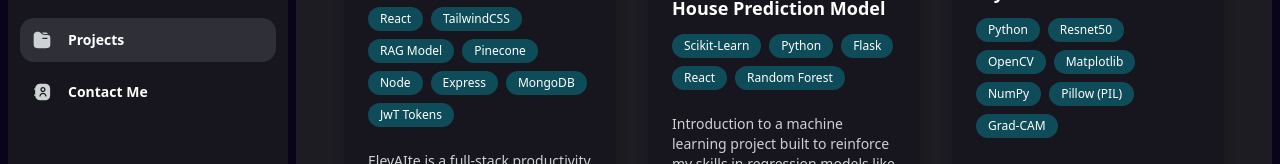
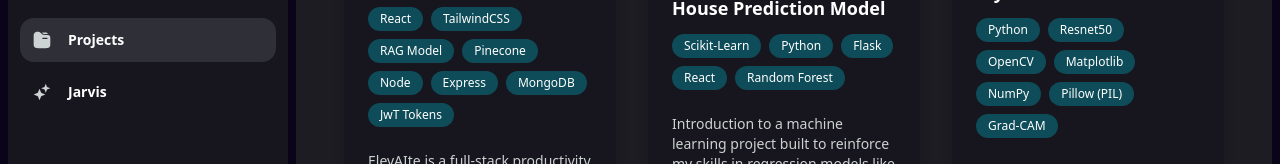
Before and after one commit to Traman2/TejasPortfolioWebsite, a React (Vite) app in the folder client/: page /Project in a window 1280 px wide. Shown: the part 351-515 px from the top of the page. Built offline with nearby package versions, Linux system fonts and the light colour scheme; no server answers.

Commit message:
added jarvis to sidebar

```diff
--- a/client/src/Desktop/ChatbotModal.tsx
+++ b/client/src/Desktop/ChatbotModal.tsx
@@ -10,7 +10,7 @@
     const [closing, setClosing] = useState(false);
     const [inputValue, setInputValue] = useState("");
     const [messages, setMessages] = useState([
-        { sender: 'bot', text: "Hello, I'm Jarvis! How can I help you today?" },
+        { sender: 'bot', text: "Hello, I'm Jarvis! Ask me anything about Tejas's Portfolio and Resume?" },
     ]);
     const [isThinking, setIsThinking] = useState(false);
     const messagesEndRef = useRef<HTMLDivElement>(null);
--- a/client/src/Desktop/SocketLayout.tsx
+++ b/client/src/Desktop/SocketLayout.tsx
@@ -29,7 +29,7 @@
   return (
     <>
       <div className="bg-[#090419] h-screen w-screen p-2 flex gap-2">
-        <Sidebar activePage={activePage} />
+        <Sidebar activePage={activePage} openModal={() => setModalOpen(true)} />
 
         <div className="flex-1 rounded-md overflow-y-auto scrollbar-hide h-full">
           {renderPage()}
--- a/client/src/components/Desktop/Sidebar.tsx
+++ b/client/src/components/Desktop/Sidebar.tsx
@@ -1,15 +1,10 @@
 import { useNavigate } from "react-router-dom";
-import {
-  Tooltip,
-  TooltipContent,
-  TooltipTrigger,
-} from "@/components/ui/tooltip";
-
 interface Props {
   activePage: string;
+  openModal: () => void;
 }
 
-export default function Sidebar({ activePage }: Props) {
+export default function Sidebar({ activePage, openModal }: Props) {
   const navigate = useNavigate();
 
   return (
@@ -67,8 +62,7 @@
             <h1 className="text-md mb-2 text-center">Navigation Menu</h1>
             <button onClick={() => navigate("/")}>
               <div
-                className={`cursor-pointer flex gap-4 rounded-xl ${
-                  activePage === "" ? "bg-[#2F2F38]" : "hover:bg-[#2F2F38]"
+                className={`cursor-pointer flex gap-4 rounded-xl ${activePage === "" ? "bg-[#2F2F38]" : "hover:bg-[#2F2F38]"
                   } py-3 pl-3`}
               >
                 <img
@@ -81,8 +75,7 @@
             </button>
             <button onClick={() => navigate("/Project")}>
               <div
-                className={`cursor-pointer flex gap-4 rounded-xl ${
-                  activePage === "Project"
+                className={`cursor-pointer flex gap-4 rounded-xl ${activePage === "Project"
                     ? "bg-[#2F2F38]"
                     : "hover:bg-[#2F2F38]"
                   } py-3 pl-3`}
@@ -95,23 +88,18 @@
                 <p className="text-sm">Projects</p>
               </div>
             </button>
-            <Tooltip>
-              <TooltipTrigger asChild>
-                <button>
-                  <div className="flex gap-4 cursor-pointer rounded-lg py-3 pl-3 hover:bg-[#2F2F38]">
+            <button onClick={openModal}>
+              <div
+                className={`cursor-pointer flex gap-4 rounded-xl py-3 pl-3 hover:bg-[#2F2F38]`}
+              >
                 <img
-                      src="/icons/SidebarStats/contact.svg"
+                  src="/icons/SidebarStats/aiStars.svg"
                   alt="Logo 3"
                   className="w-5 h-5"
                 />
-                    <p className="text-sm">Contact Me</p>
+                <p className="text-sm">Jarvis</p>
               </div>
             </button>
-              </TooltipTrigger>
-              <TooltipContent>
-                <p>Coming Soon...</p>
-              </TooltipContent>
-            </Tooltip>
           </div>
         </div>
         <div className="self-center">
```
Also changed, not shown: client/public/icons/SidebarStats/aiStars.svg (added). Lines whose indentation alone changed are shown as unchanged.
